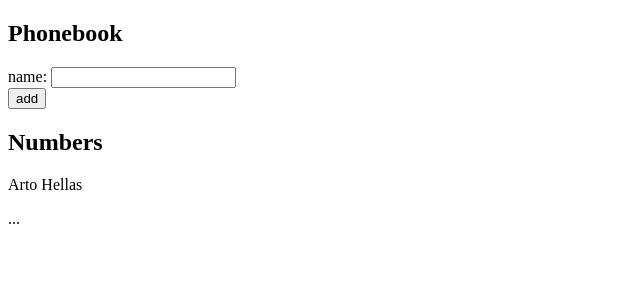
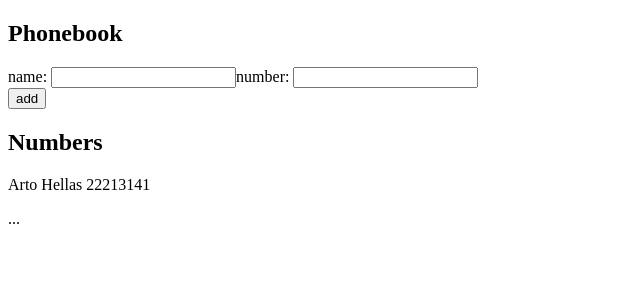
Before and after one commit to edwardfgt/fullstackopen, a React (Vite) app in the folder part2/phonebook/: page / in a window 1280 px wide. Shown: the top 300 px of the page, without its empty margins (0-640 px from the left). Built offline with nearby package versions, Linux system fonts and the light colour scheme.

Commit message:
Complete 2.8

```diff
--- a/part2/phonebook/src/App.jsx
+++ b/part2/phonebook/src/App.jsx
@@ -2,18 +2,26 @@ import { useState } from 'react'
 
 const App = () => {
   const [persons, setPersons] = useState([
-    { name: 'Arto Hellas' }
+    { name: 'Arto Hellas',
+      number: 22213141,
+    }
   ])
   const [newName, setNewName] = useState('')
+  const [newNumber, setNewNumber] = useState('')
 
   const handleContactChange = (event) => {
     console.log(event.target.value)
     setNewName(event.target.value)
   }
 
+  const handleNumberChange = (event) => {
+    console.log(event.target.value)
+    setNewNumber(event.target.value)
+  }
+
   const addNewContact = (event) => {
     event.preventDefault()
-    let newPersons = persons.concat({name: newName})
+    let newPersons = persons.concat({name: newName, number: newNumber})
     const nameExists = persons.some(person => person.name === newName);
     if(nameExists){
       alert(`${newName} is already added to phonebook`)
@@ -29,6 +37,7 @@ const App = () => {
       <form onSubmit={addNewContact}>
         <div>
           name: <input value={newName} onChange={handleContactChange} />
+          number: <input value={newNumber} onChange={handleNumberChange} />
         </div>
         <div>
           <button type="submit">add</button>
@@ -37,7 +46,7 @@ const App = () => {
       <h2>Numbers</h2>
 
       {persons.map((person) => (
-        <p key={person.name}>{person.name}</p>
+        <p key={person.number}>{person.name} {person.number}</p>
       ))}
       ...
     </div>
--- a/part2/phonebook/src/main.jsx
+++ b/part2/phonebook/src/main.jsx
@@ -1,9 +1,5 @@
-import React from 'react'
 import ReactDOM from 'react-dom/client'
-import App from './App.jsx'
 
-ReactDOM.createRoot(document.getElementById('root')).render(
-  <React.StrictMode>
-    <App />
-  </React.StrictMode>,
-)
+import App from './App'
+
+ReactDOM.createRoot(document.getElementById('root')).render(<App />)
```
